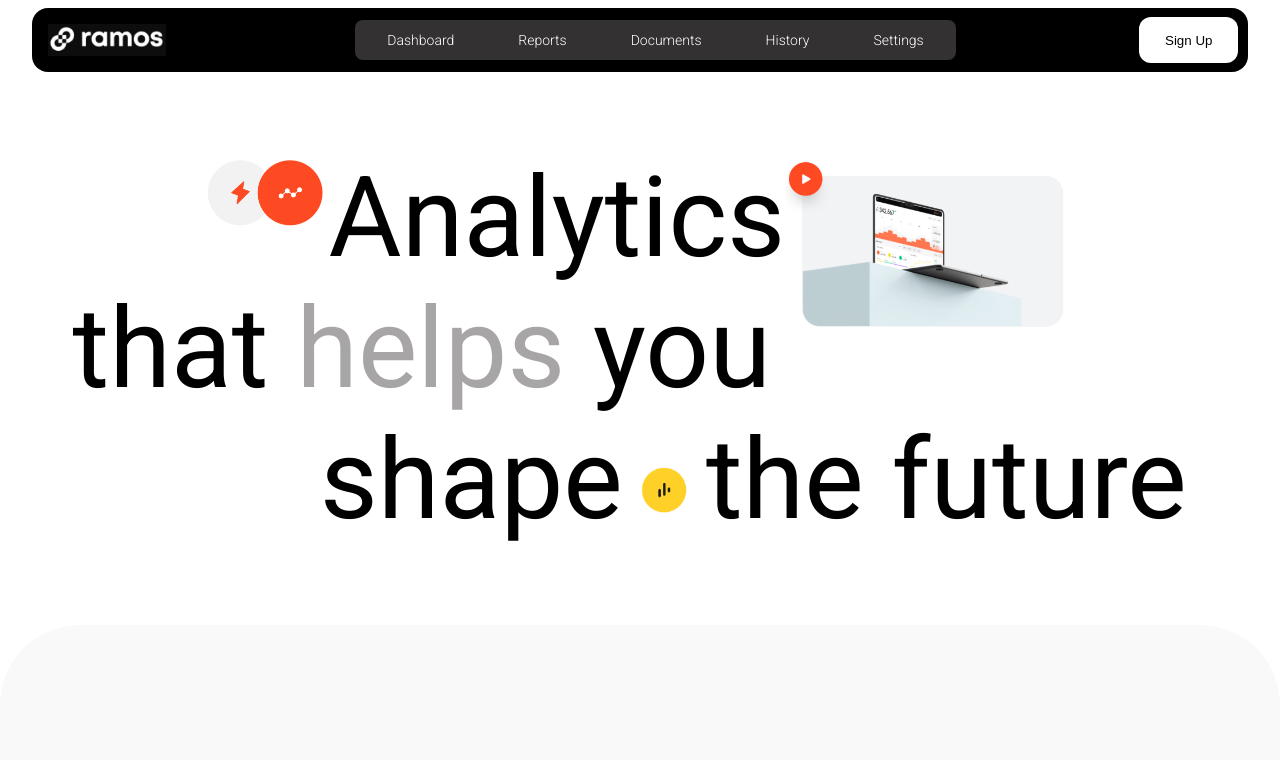
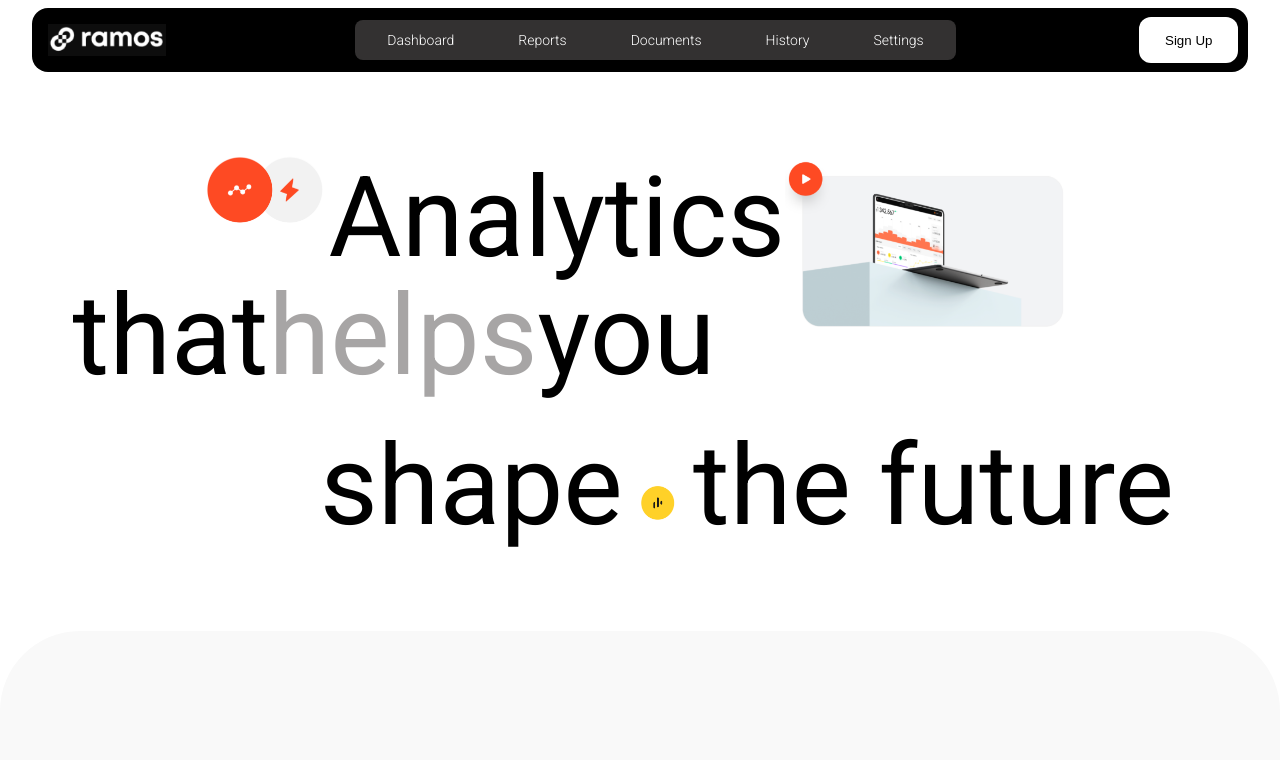
Before and after one commit to chiziii/moniepoint, a React (Create React App) app: page / in a window 1280 px wide. Shown: the top 760 px of the page. Built offline with nearby package versions, Linux system fonts and the light colour scheme.

Commit message:
animation update

```diff
--- a/src/App.css
+++ b/src/App.css
@@ -114,7 +114,8 @@
 }
 
 .banner-text-three {
-  margin-left: 25%
+  margin-left: 25%;
+  margin-top: -7rem;
 }
 
 .group-wrapper {
@@ -125,6 +126,8 @@
 
 .banner-text-two {
   margin-left: -16rem;
+  display: flex;
+  margin-top: -9rem;
 }
 
 .grey-text {
--- a/src/component/Body.js
+++ b/src/component/Body.js
@@ -26,24 +26,45 @@ function Body() {
   const springOne = useSpring({
     from: { opacity: 0, y: 100 },
     to: { opacity: inViewOne ? 1 : 0, y: inViewOne ? 0 : 100 },
-    config: { tension: 300, friction: 20 }
+    config: { duration: 1100 },
+    delay: 500,
   });
   const springTwo = useSpring({
     from: { opacity: 0, y: 100 },
-    to: { opacity: inViewTwo ? 1 : 0, y: inViewTwo ? 0 : 100 },
-    config: { tension: 300, friction: 20 }
+    to: { opacity: inViewOne ? 1 : 0, y: inViewOne ? 0 : 100, rotate: inViewOne ? 180 : 0 },
+    config: { duration: 1100 },
+    delay: 100,
   });
 
   const springThree = useSpring({
     from: { opacity: 0, y: 100 },
     to: { opacity: inViewThree ? 1 : 0, y: inViewThree ? 0 : 100 },
-    config: { tension: 300, friction: 20 }
   });
 
   const springFive = useSpring({
     from: { opacity: 0, y: 100 },
     to: { opacity: inViewFive ? 1 : 0, y: inViewFive ? 0 : 100 },
-    config: { tension: 300, friction: 20 }
+  });
+
+  const spanSpring = useSpring({
+    from: { opacity: 0, y: 100 },
+    to: { opacity: inViewOne ? 1 : 0, y: inViewOne ? 0 : 100 },
+    config: { duration: 1000 },
+    delay: 300,
+  });
+
+  const spanSpringTwo = useSpring({
+    from: { opacity: 0, y: 100 },
+    to: { opacity: inViewOne ? 1 : 0, y: inViewOne ? 0 : 100 },
+    config: { duration: 1000 },
+    delay: 400,
+  });
+
+  const spanSpringThree = useSpring({
+    from: { opacity: 0, y: 100 },
+    to: { opacity: inViewOne ? 1 : 0, y: inViewOne ? 0 : 100 },
+    config: { duration: 1000 },
+    delay: 500,
   });
 
   const countdownSpring = useSpring({
@@ -61,40 +82,40 @@ function Body() {
     <div className="body">
       <div className="group-wrapper" ref={refOne}>
         <animated.img
-          style={ springOne}
+          style={springTwo}
           className="animation-one"
           src={AnimationOne}
           alt="AnimationOne"
         />
         <div className="banner-text">
-          <span>Analytics</span>
+          <animated.div style={spanSpring}>Analytics</animated.div>
           <br />
-          <span className="banner-text-two">
-            that
-            <span className="grey-text"> helps</span> you
-          </span>
+          <animated.div style={spanSpringTwo} className="banner-text-two">
+            <span> that </span>
+            <span className="grey-text">   helps  </span>   you
+          </animated.div>
           <br />
         </div>
         <animated.img
-          style={{ ...springOne }}
+          style={springOne}
           className="animation-two"
           src={AnimationTwo}
           alt="AnimationOne"
         />
       </div>
-      <span className="banner-text-three banner-text">
+      <animated.div style={spanSpringThree} className="banner-text-three banner-text">
         {" "}
         shape
         <span>
           <animated.img
-            style={{ ...springOne }}
+            style={springOne}
             className="animation-three"
             src={AnimationThree}
             alt="AnimationThree"
           />
         </span>
         the future
-      </span>
+      </animated.div>
       <div className="rounded-card-wrapper">
         <div className="key-text-wrapper">
           <p className="key-text">
```
Also changed, not shown: index.html (renamed from public/index.html).
